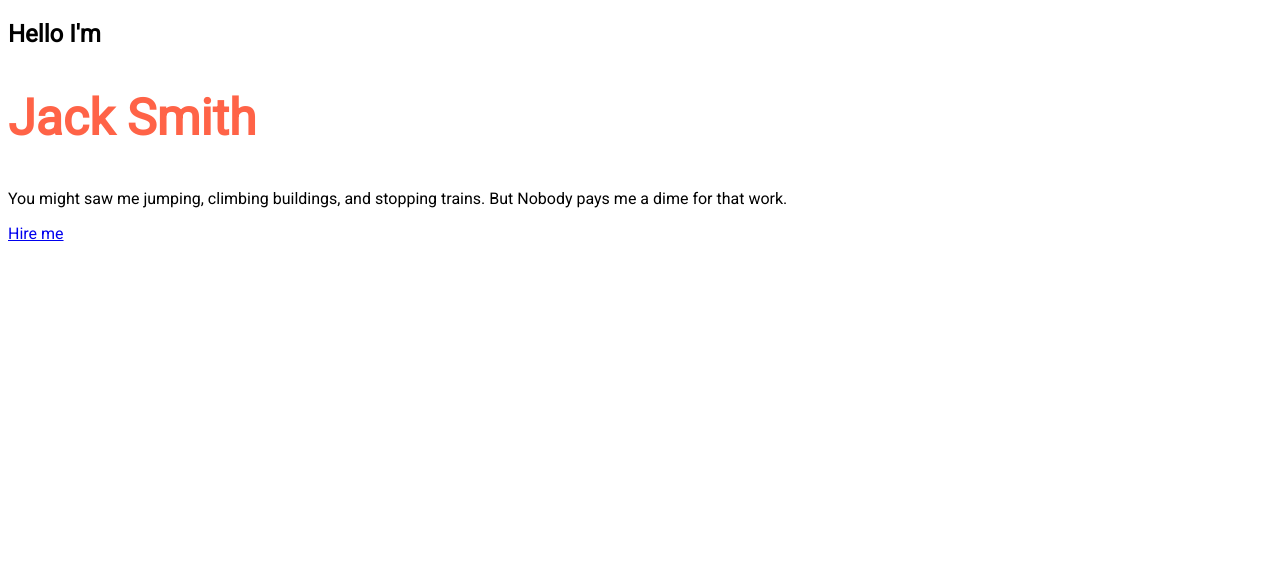
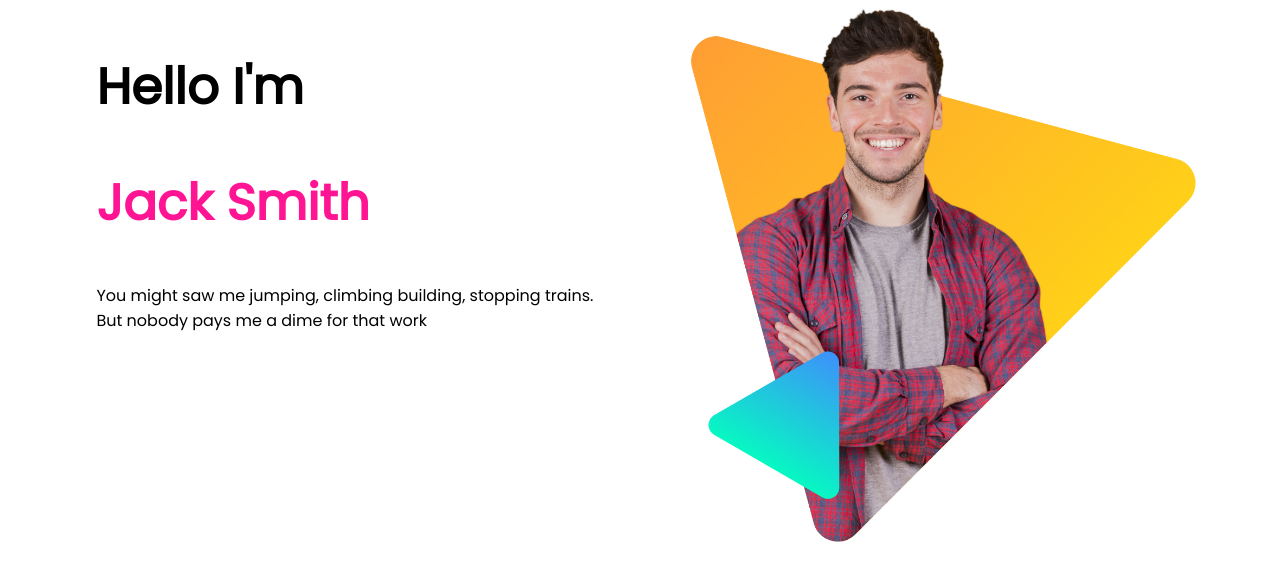
Before and after one commit to eisenham/Assignment-01, a plain HTML site: page index.html in a window 1280 px wide. Drawn offline with Linux system fonts and the light colour scheme.

Commit message:
first section

```diff
--- a/index.html
+++ b/index.html
@@ -4,16 +4,26 @@
     <meta charset="UTF-8">
     <meta name="viewport" content="width=device-width, initial-scale=1.0">
     <title>Personal Website</title>
-    <link href="https://fonts.googleapis.com/css2?family=Roboto&display=swap" rel="stylesheet">
+    <link href="https://fonts.googleapis.com/css2?family=Poppins&display=swap" rel="stylesheet">
     <link rel="stylesheet" href="style.css">
 </head>
 <body>
     <section>
-        <h2>Hello I'm</h2>
-        <h1>Jack Smith</h1>
-        <p>You might saw me jumping, climbing buildings, and stopping trains. But Nobody pays me a dime for that work.</p>
-        <a class="link-button" target="_blank" href="https://www.linkedin.com/in/a-n-m-fahim-faisal-126586137/">Hire me</a>
+        <div class="half-width">
+            <h1>Hello I'm</h1>
+            <h1><span class="name-highlight">Jack Smith</span></h1>
+            <p>You might saw me jumping, climbing building, stopping trains. But nobody pays me a dime for that work</p>
+        </div>
+
+        <div class="half-width">
+            <img src="images/peter.png" alt="">
+        </div>
+
     </section>
+
+
+
+
 
 </body>
 </html>
--- a/style.css
+++ b/style.css
@@ -1,9 +1,23 @@
 body{
-    font-family: 'Roboto', sans-serif;
+    font-family: 'Poppins', sans-serif;
 }
 
 h1{
     font-size: 50px;
-    font-weight: 700;
-    color: tomato;
+
 }
+
+.name-highlight{
+    color: deeppink;
+}
+
+.half-width{
+    width: 40%;
+    float: left;
+    margin-left: 5%;
+    padding-left: 2%;
+}
+
+.half-width img{
+    width: 100%;
+}
```
